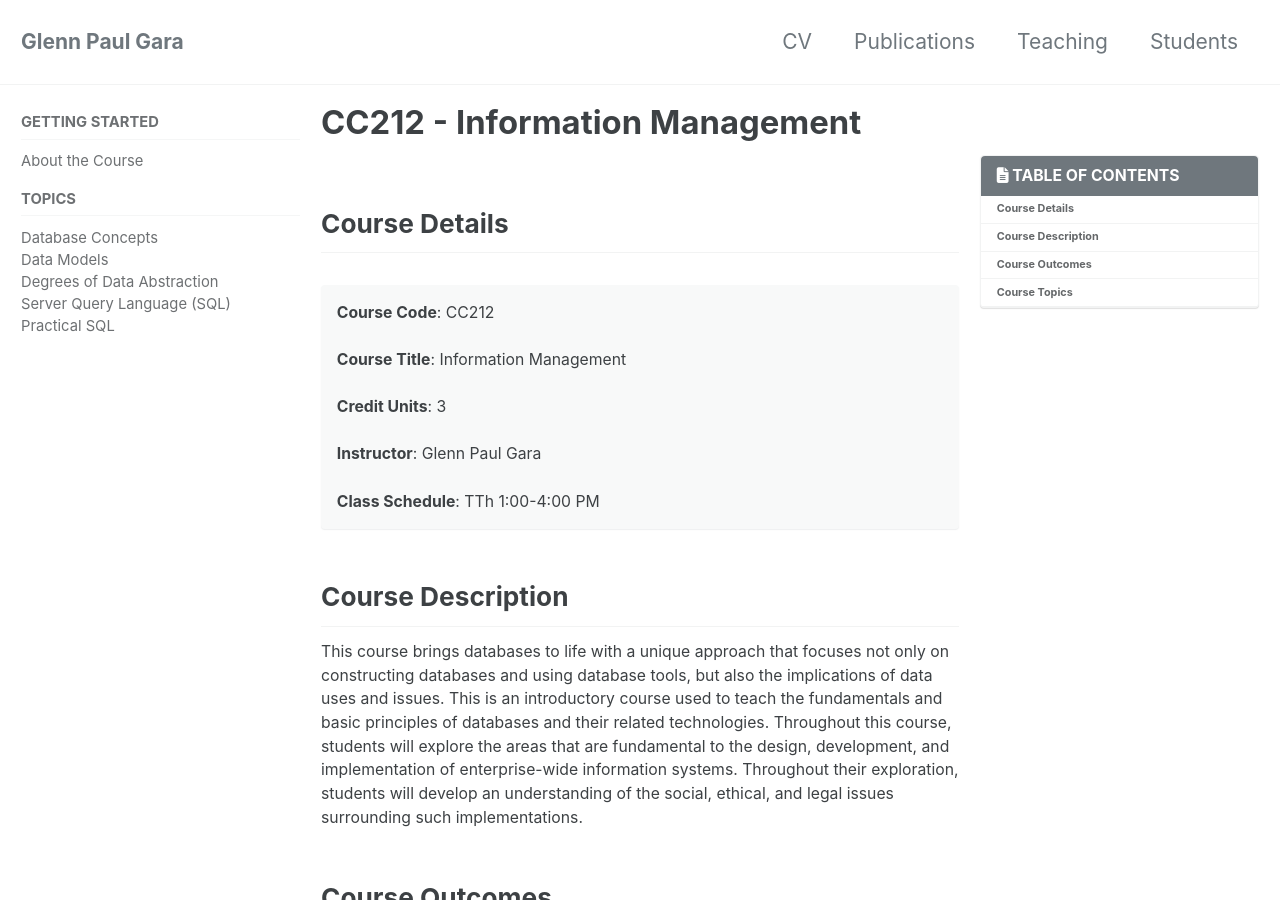
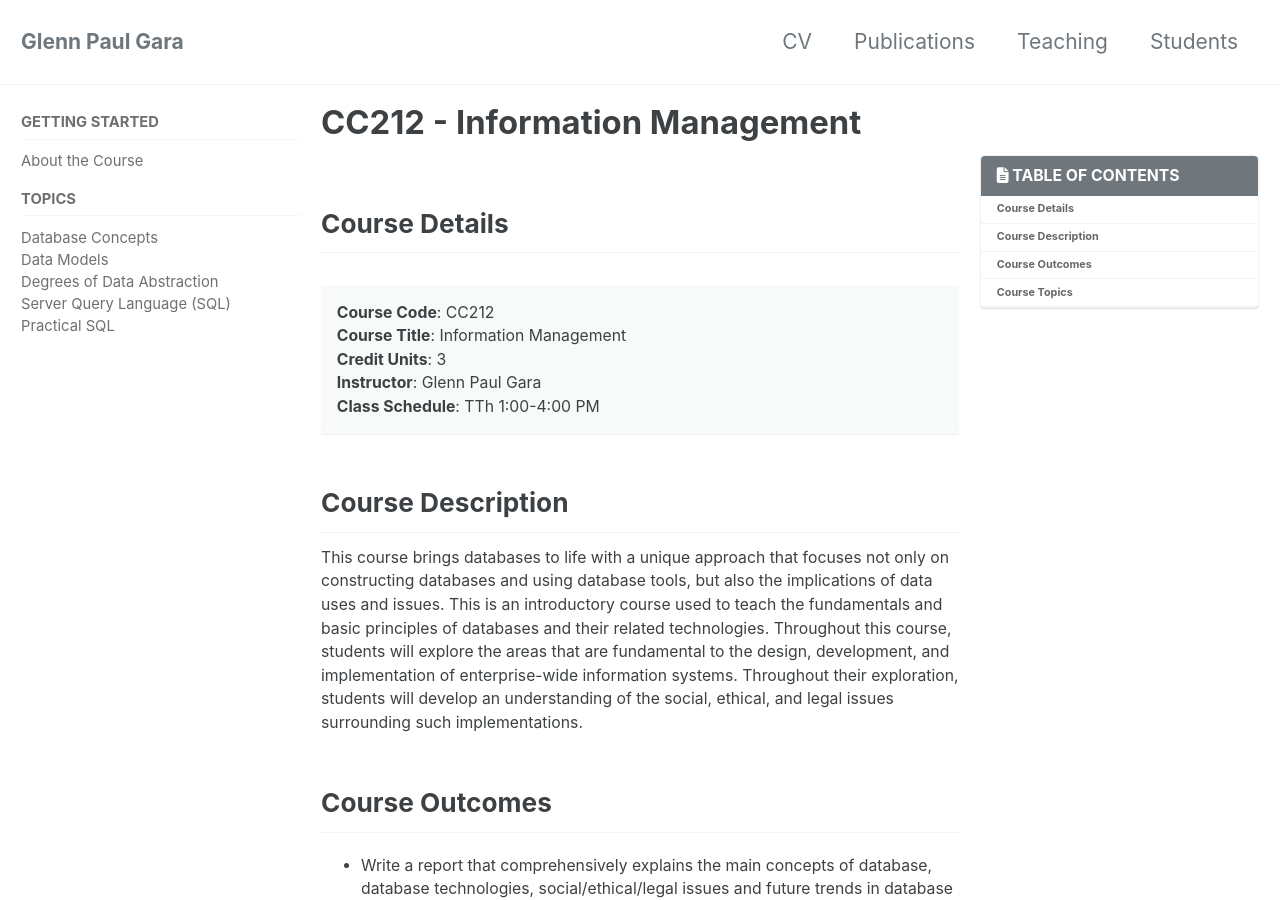
Before and after one commit to glenngara/glenngara.github.io, a Jekyll site: the page built from _pages/teaching/cc212/main.md, in a window 1280 px wide and 900 px high. Built offline with Jekyll 4.4.1, drawn with Linux system fonts in a browser that asks for light colours; cached includes are drawn as plain includes; nearby versions of some CDN libraries.

```diff
--- a/_pages/teaching/cc212/main.md
+++ b/_pages/teaching/cc212/main.md
@@ -10,10 +10,10 @@ toc_label: "TABLE OF CONTENTS"
 
 ## Course Details
 <p class="notice">
-<strong>Course Code</strong>: CC212 <br><br>
-<strong>Course Title</strong>: Information Management <br><br>
-<strong>Credit Units</strong>: 3 <br><br>
-<strong>Instructor</strong>: Glenn Paul Gara <br><br>
+<strong>Course Code</strong>: CC212 <br>
+<strong>Course Title</strong>: Information Management <br>
+<strong>Credit Units</strong>: 3 <br>
+<strong>Instructor</strong>: Glenn Paul Gara <br>
 <strong>Class Schedule</strong>: TTh 1:00-4:00 PM
 </p>
 
```
